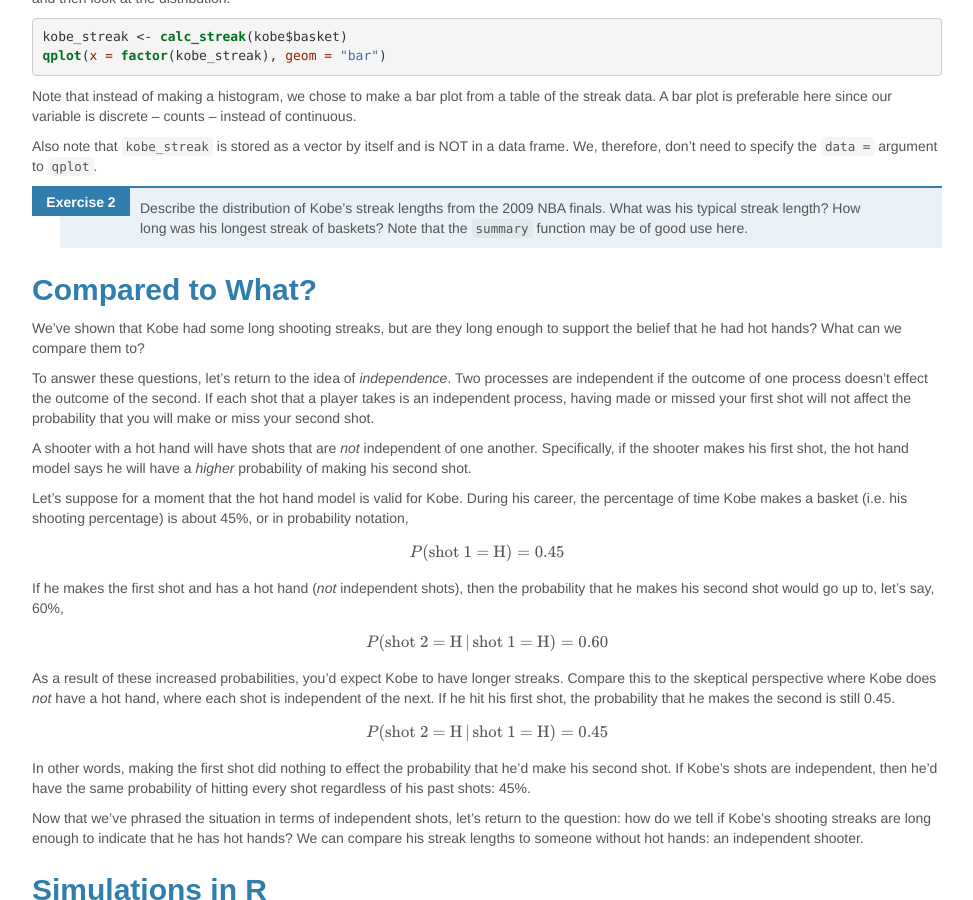
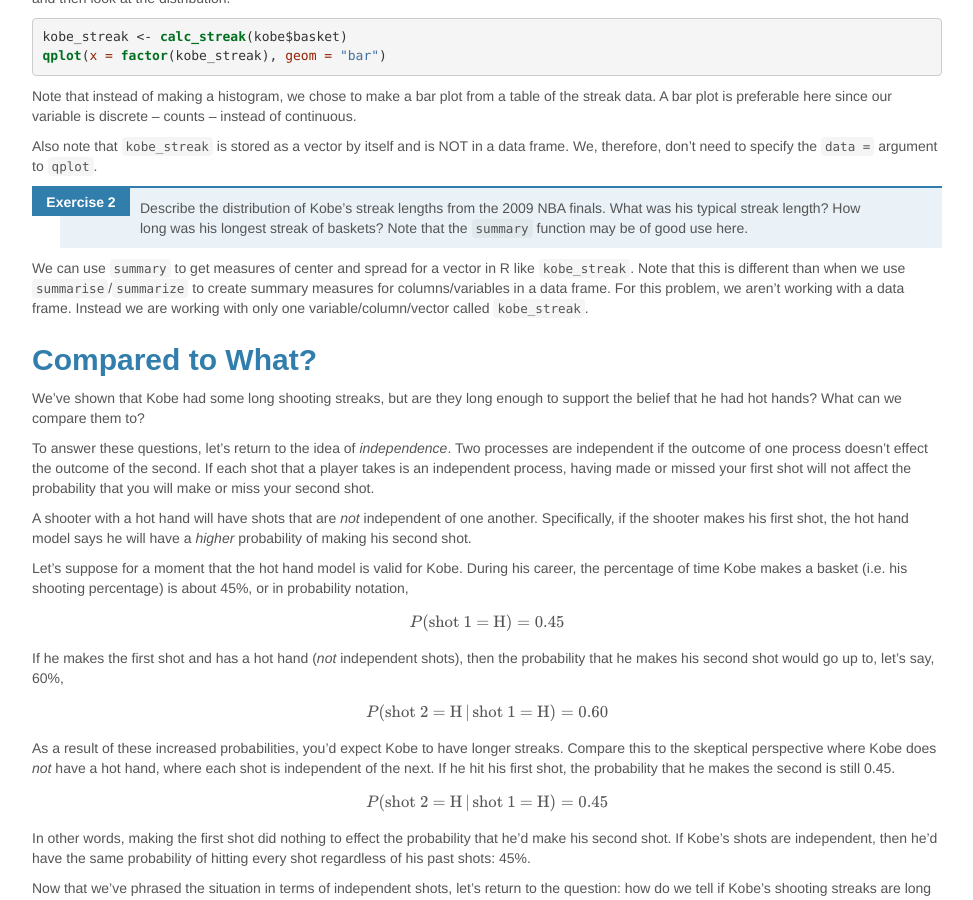
Before and after one commit to andrewpbray/math-141-2016-spring, a Jekyll site: the page assets/week-03/probability.html, which Jekyll copies as it is, in a window 1280 px wide and 900 px high, scrolled down 1376 px. Shown: the whole window, without its empty margins (153-1126 px from the left). Built offline with Jekyll 4.4.1, drawn with Linux system fonts in a browser that asks for light colours; formulas are drawn with MathJax 3.

Commit message:
Added more details about summary function

```diff
--- a/assets/week-03/probability.html
+++ b/assets/week-03/probability.html
@@ -176,6 +176,7 @@
 <ol start="2" style="list-style-type: decimal">
 <li>Describe the distribution of Kobe’s streak lengths from the 2009 NBA finals. What was his typical streak length? How long was his longest streak of baskets? Note that the <code>summary</code> function may be of good use here.</li>
 </ol>
+<p>We can use <code>summary</code> to get measures of center and spread for a vector in R like <code>kobe_streak</code>. Note that this is different than when we use <code>summarise</code>/<code>summarize</code> to create summary measures for columns/variables in a data frame. For this problem, we aren’t working with a data frame. Instead we are working with only one variable/column/vector called <code>kobe_streak</code>.</p>
 </div>
 <div id="compared-to-what" class="section level2">
 <h2>Compared to What?</h2>
```
